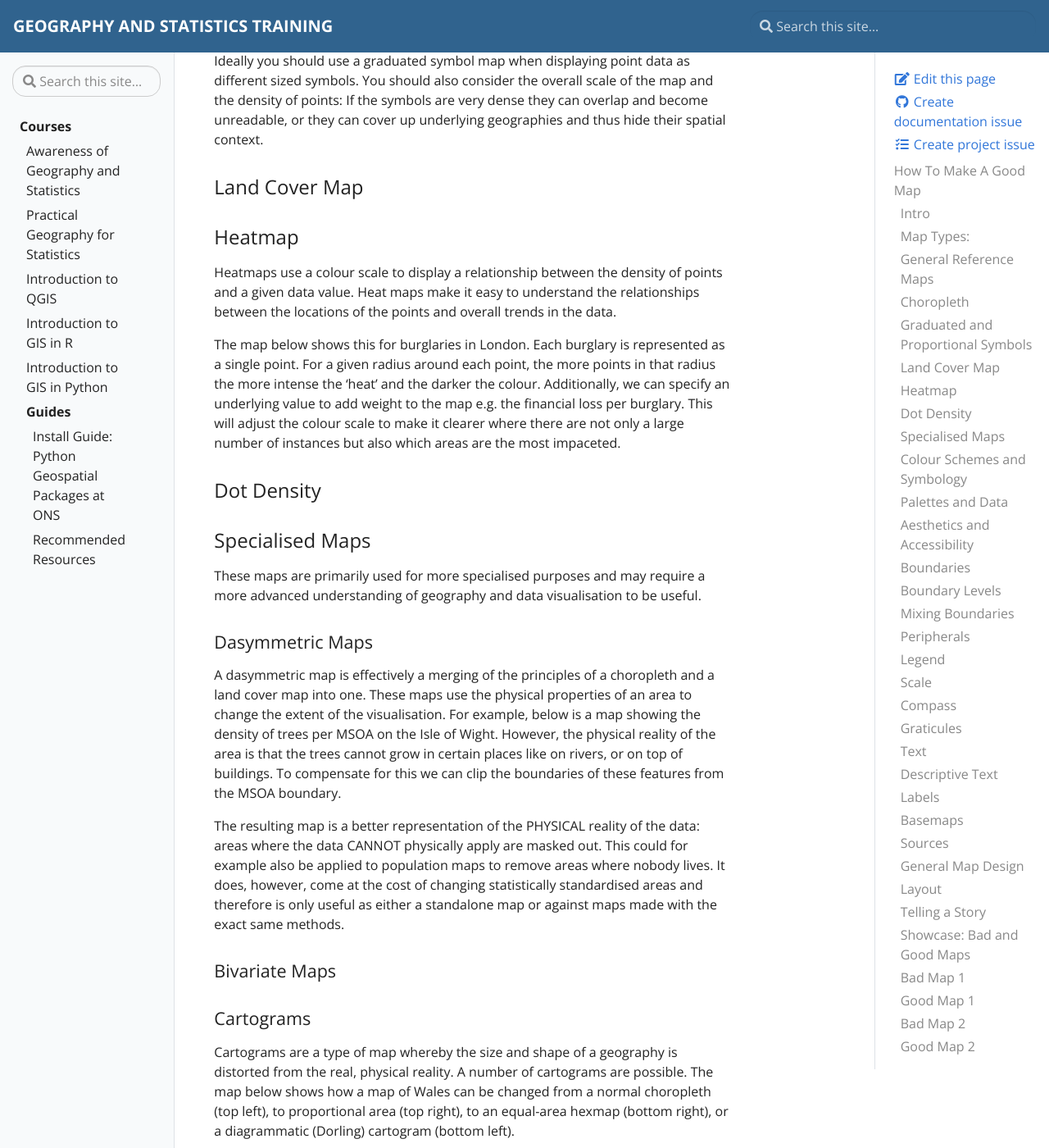
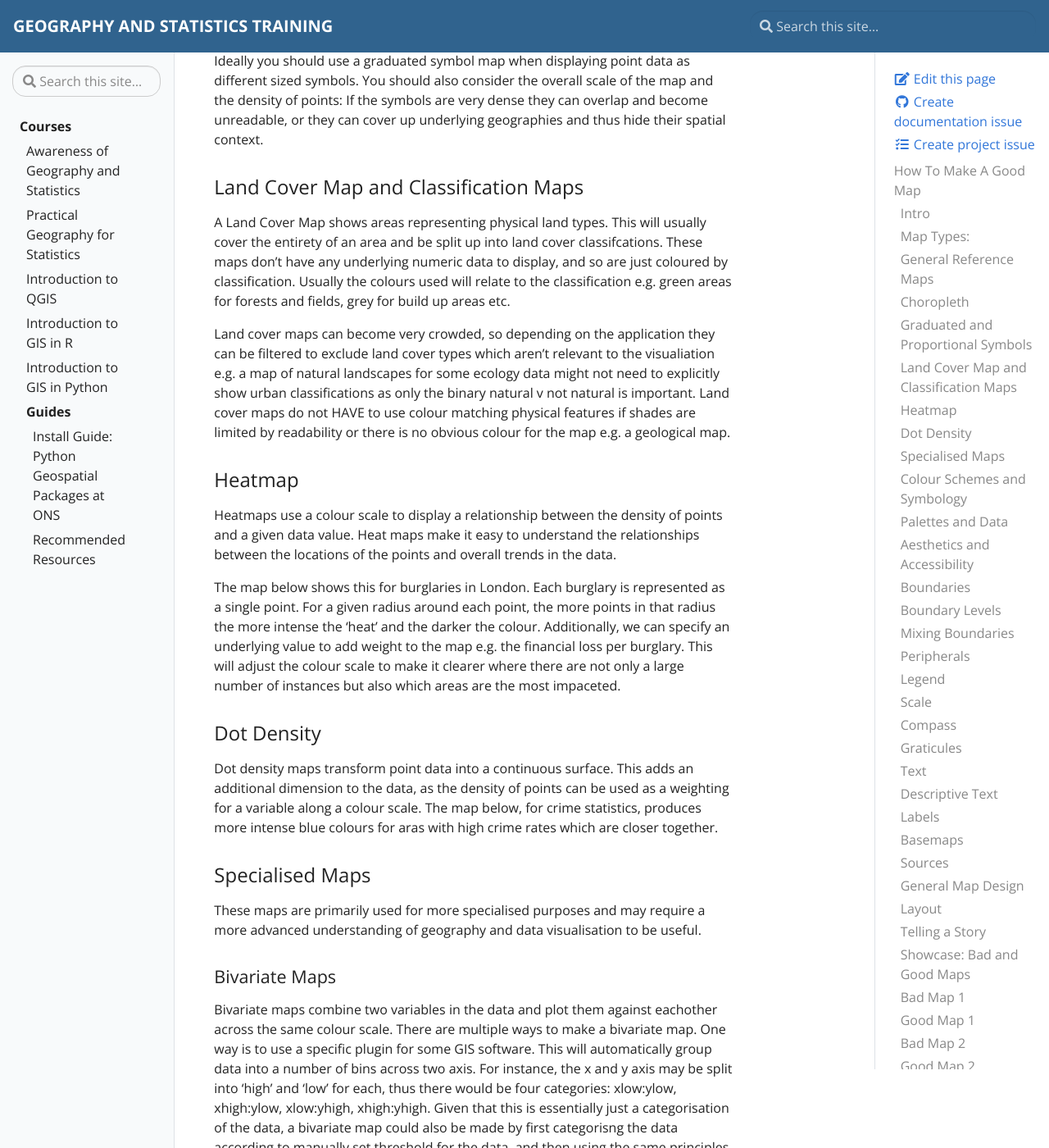
Before and after one commit to ONSgeo/geospatial-training, a Jekyll site: the page built from _docs/make_a_good_map.md, in a window 1280 px wide and 1400 px high, scrolled down 2269 px. Shown: the whole window at 82% size. Built offline with Jekyll 4.4.1, drawn with Linux system fonts in a browser that asks for light colours; some of the changed text lies outside the part shown.

Commit message:
Update make_a_good_map.md

```diff
--- a/_docs/make_a_good_map.md
+++ b/_docs/make_a_good_map.md
@@ -56,7 +56,11 @@ A proportional symbol map is similar in application, however here the size of th
 
 Ideally you should use a graduated symbol map when displaying point data as different sized symbols. You should also consider the overall scale of the map and the density of points: If the symbols are very dense they can overlap and become unreadable, or they can cover up underlying geographies and thus hide their spatial context.
 
-### Land Cover Map
+### Land Cover Map and Classification Maps
+
+A Land Cover Map shows areas representing physical land types. This will usually cover the entirety of an area and be split up into land cover classifcations. These maps don't have any underlying numeric data to display, and so are just coloured by classification. Usually the colours used will relate to the classification e.g. green areas for forests and fields, grey for build up areas etc.
+
+Land cover maps can become very crowded, so depending on the application they can be filtered to exclude land cover types which aren't relevant to the visualiation e.g. a map of natural landscapes for some ecology data might not need to explicitly show urban classifications as only the binary natural v not natural is important. Land cover maps do not HAVE to use colour matching physical features if shades are limited by readability or there is no obvious colour for the map e.g. a geological map.
 
 ### Heatmap
 
@@ -66,17 +70,15 @@ The map below shows this for burglaries in London. Each burglary is represented
 
 ### Dot Density
 
+Dot density maps transform point data into a continuous surface. This adds an additional dimension to the data, as the density of points can be used as a weighting for a variable along a colour scale. The map below, for crime statistics, produces more intense blue colours for aras with high crime rates which are closer together.
+
 ### Specialised Maps
 
 These maps are primarily used for more specialised purposes and may require a more advanced understanding of geography and data visualisation to be useful.
 
-#### Dasymmetric Maps
+#### Bivariate Maps
 
-A dasymmetric map is effectively a merging of the principles of a choropleth and a land cover map into one. These maps use the physical properties of an area to change the extent of the visualisation. For example, below is a map showing the density of trees per MSOA on the Isle of Wight. However, the physical reality of the area is that the trees cannot grow in certain places like on rivers, or on top of buildings. To compensate for this we can clip the boundaries of these features from the MSOA boundary.
-
-The resulting map is a better representation of the PHYSICAL reality of the data: areas where the data CANNOT physically apply are masked out. This could for example also be applied to population maps to remove areas where nobody lives. It does, however, come at the cost of changing statistically standardised areas and therefore is only useful as either a standalone map or against maps made with the exact same methods.
-
-#### Bivariate Maps
+Bivariate maps combine two variables in the data and plot them against eachother across the same colour scale. There are multiple ways to make a bivariate map. One way is to use a specific plugin for some GIS software. This will automatically group data into a number of bins across two axis. For instance, the x and y axis may be split into 'high' and 'low' for each, thus there would be four categories: xlow:ylow, xhigh:ylow, xlow:yhigh, xhigh:yhigh. Given that this is essentially just a categorisation of the data, a bivariate map could also be made by first categorisng the data according to manually set threshold for the data, and then using the same principles as for a categorical map but with a colour scheme which converges on both x and y variables.
 
 #### Cartograms
 
```
